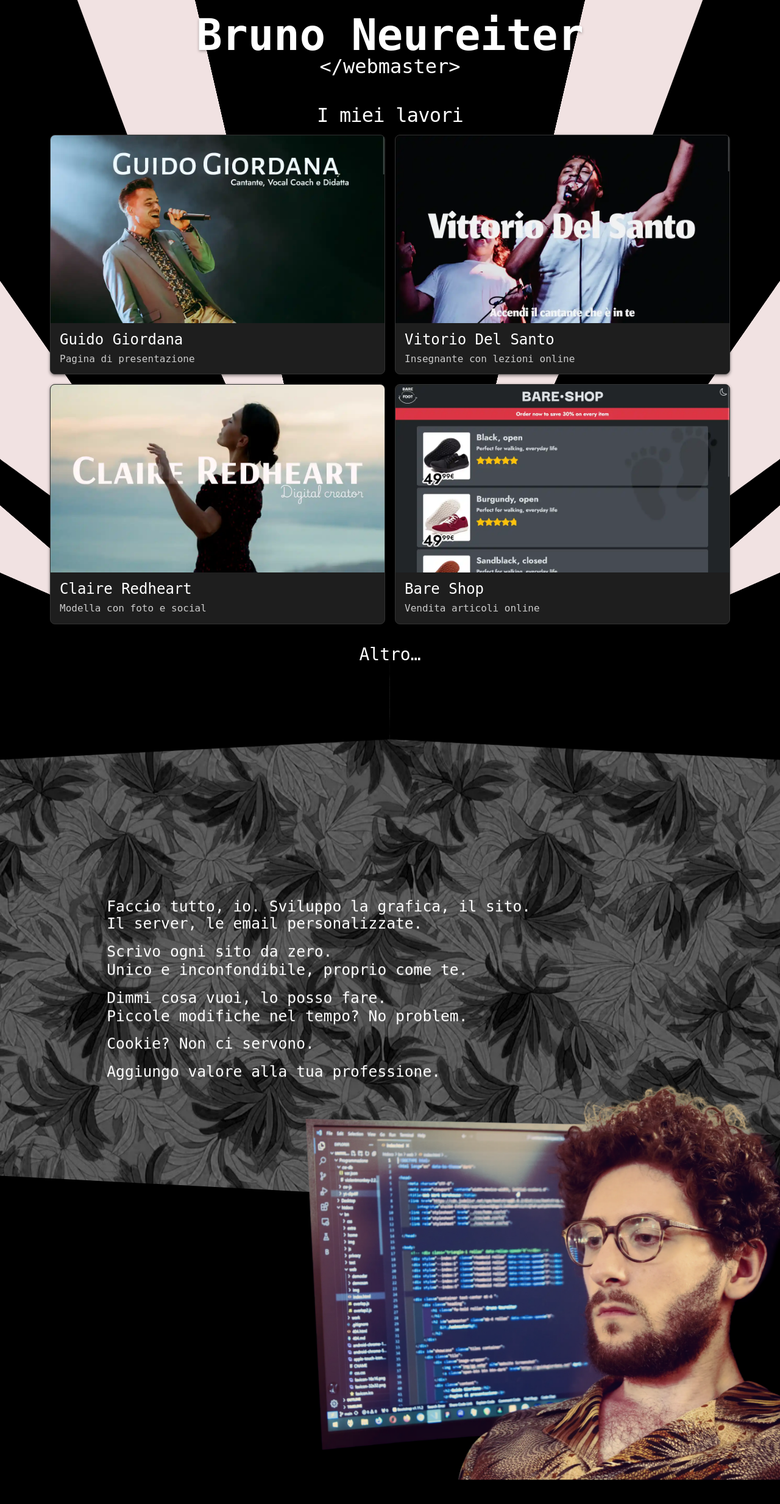
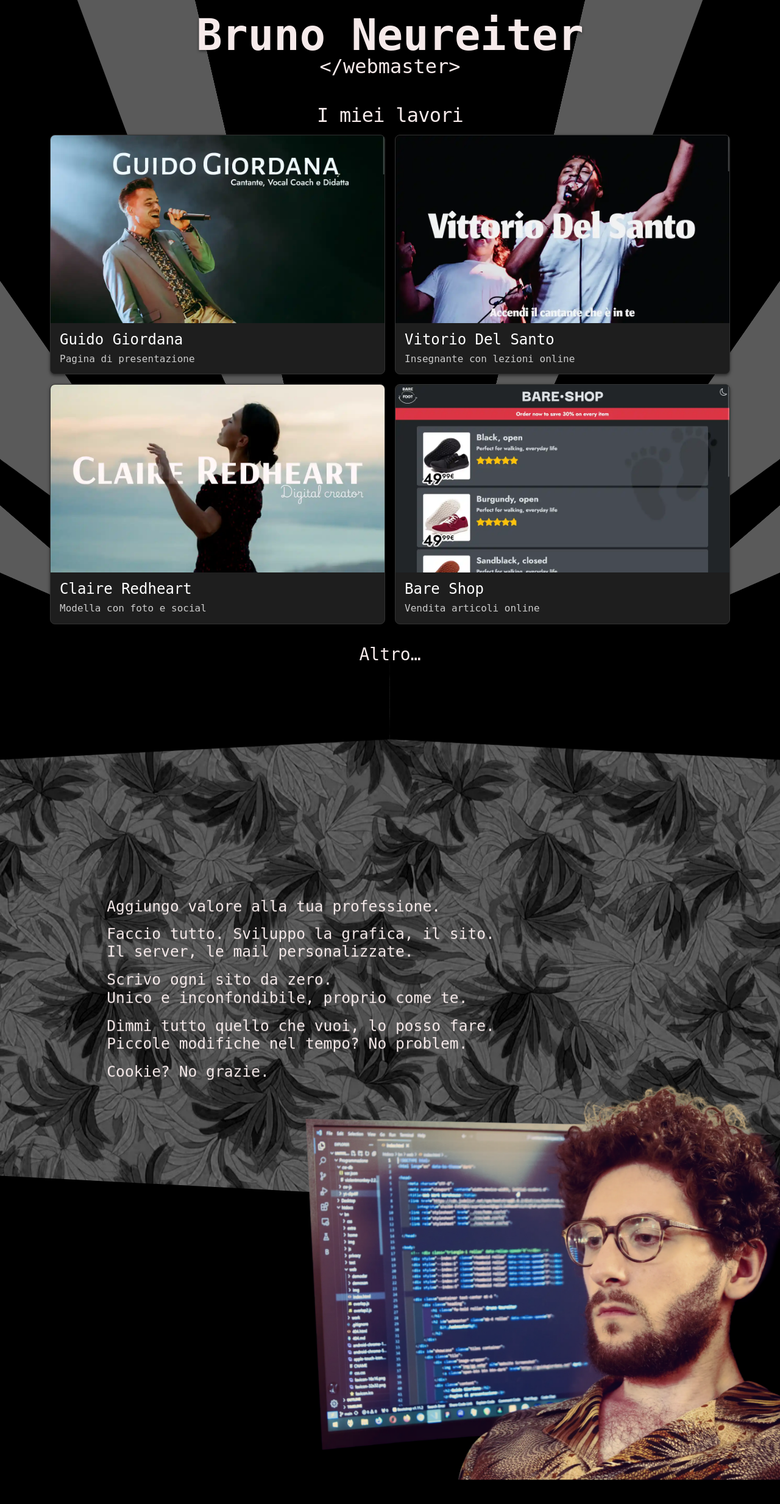
Before and after one commit to Sneffel/Bruno-Neureiter, a PHP site: page /web/ in a window 1280 px wide. Shown: the top 2467 px of the page at 61% size. Run offline with PHP 8.4, Linux system fonts and the light colour scheme.

Commit message:
fix paul

```diff
--- a/web/index.html
+++ b/web/index.html
@@ -8,7 +8,7 @@
     <link href="https://cdn.jsdelivr.net/npm/bootstrap@5.0.2/dist/css/bootstrap.min.css" rel="stylesheet"
         integrity="sha384-EVSTQN3/azprG1Anm3QDgpJLIm9Nao0Yz1ztcQTwFspd3yD65VohhpuuCOmLASjC" crossorigin="anonymous">
     <link rel="stylesheet" href="../css/home.css?v1">
-    <link rel="stylesheet" href="style.css?v3">
+    <link rel="stylesheet" href="style.css?v4">
     <link rel="stylesheet" href="../css/reset.css?v1">
     <link rel="stylesheet" href="https://cdn.jsdelivr.net/npm/bootstrap-icons@1.11.3/font/bootstrap-icons.min.css">
 
@@ -26,7 +26,8 @@
 
     <div class="container text-center mt-4 ">
         <div class="heading">
-            <h1 class="fw-bold rellax">Bruno Neureiter
+            <h1 class="fw-bold rellax">
+                Bruno Neureiter
             </h1>
             <h2 id="webmaster" class="rellax" data-rellax-speed="0">
                 &lt;/webmaster&gt;
@@ -121,17 +122,18 @@
     <div class="before-aboutme"></div>
     <section class="aboutme">
         <div class="text container">
-            <p>Faccio tutto, io. Sviluppo la grafica, il sito.<br>Il server, le email
+            <p>Aggiungo valore alla tua professione.
+            </p>
+            <p>Faccio tutto. Sviluppo la grafica, il sito.<br>Il server, le mail
                 personalizzate.
             </p>
             <p>Scrivo ogni sito da zero.<br>Unico e inconfondibile, proprio come te.
             </p>
-            <p>Dimmi cosa vuoi, lo posso fare.<br>
+            <p>Dimmi tutto quello che vuoi, lo posso fare.<br>
                 Piccole modifiche nel tempo? No problem. </p>
             <p>
-                Cookie? Non ci servono.</p>
-            <p>Aggiungo valore alla tua professione.
-            </p>
+                Cookie? No grazie.</p>
+
         </div>
     </section>
     <div class="after-aboutme"></div>
@@ -140,6 +142,7 @@
         <img src="img/me/3.webp" alt="io" style="--index:0">
         <img src="img/me/2.webp" alt="io" style="--index:1">
         <img src="img/me/1.webp" alt="io" style="--index:2">
+        <div class="overlay"></div>
     </div>
 
     <footer class="magicpattern">
--- a/web/style.css
+++ b/web/style.css
@@ -9,23 +9,23 @@
     --offwhite-50: hsla(0, 37%, 92%, 0.50);
     --offwhite-25: hsla(0, 37%, 92%, 0.25);
     --offwhite-75: hsla(0, 37%, 92%, 0.75);
-    --offwhite: hsl(0, 37%, 92%);
+    --offwhite: hsl(0, 40%, 94%);
     --broken-light: hsl(0, 0%, 68.6%);
+    --broken-lighter: hsl(0, 0%, 50%);
 
     --about-extra-space: clamp(2rem, 25vw, 20rem);
 
     --me-w: min(100vw, 800px);
     --me-h: calc(var(--me-w) * 0.752);
 
-    --shadow: drop-shadow(0px 2px 2px hsla(0, 0%, 0%, 0.33));
-    --vertical-heading-margin: 5rem;
+    --shadow: drop-shadow(0px 2px 2px hsla(0, 0%, 0%, 0.5));
     --contact-inner-radius: 1rem;
     --contact-button-inset: -0.5rem;
 }
 
 ::selection {
     background-color: #2d2d2d;
-    color: #fff;
+    color: var(--offwhite);
 }
 
 html {
@@ -38,7 +38,7 @@ body {
     margin: 0;
     padding: 0;
     background-color: #000;
-    color: #ffffff;
+    color: var(--offwhite);
     line-height: 1.2;
     font-family: 'Space Mono', monospace;
     perspective: 100px;
@@ -57,7 +57,7 @@ h1,
 h2,
 h3,
 h4 {
-    color: #fff;
+    color: var(--offwhite);
     max-width: 100vw;
     max-width: calc(100vw - 12px * 2);
 }
@@ -67,6 +67,7 @@ h1 {
     font-size: var(--h1);
     font-weight: bold;
 }
+
 
 h2,
 h3,
@@ -174,6 +175,7 @@ h4 {
     .tile {
         flex: 1 1 100%;
     }
+
 }
 
 .buttons {
@@ -347,12 +349,12 @@ p {
     position: absolute;
     right: calc(var(--width) * var(--index) - 100vw);
     top: 0;
-    background-color: var(--offwhite);
-    opacity: 1;
+    background-color: var(--broken-lighter);
+    opacity: .7;
     clip-path: polygon(50% 0%, 100% 50%, 50% 100%, 0% 50%);
     rotate: y 90deg;
     will-change: scroll-position;
-    animation: brokenLight 15s infinite;
+    /* animation: brokenLight 15s infinite; */
 }
 
 .heading {
@@ -378,7 +380,7 @@ p {
         display: flex;
         flex-direction: column-reverse;
         gap: .15rem;
-        margin: var(--vertical-heading-margin) 0;
+        margin-block: 3rem;
     }
 
     .heading h1,
@@ -533,9 +535,16 @@ p {
 }
 
 @supports not (animation-timeline: view(20% 0%)) {
-    .pic img {
-        filter: saturate(0%) contrast(1.5);
+    .pic>img:nth-child(2) {
+        display: none;
     }
+
+    .pic>img:nth-child(3) {
+        -webkit-mask-image: -webkit-gradient(linear, left top, left bottom, color-stop(0.5, rgba(0, 0, 0, 1)), to(rgba(0, 0, 0, 0)));
+        mask-image: linear-gradient(to top, rgba(0, 0, 0, 1) 0%, rgba(0, 0, 0, 0) 66%);
+    }
+
+
 }
 
 
@@ -811,6 +820,20 @@ input[type="checkbox"] {
     align-items: center;
 }
 
+@media (500px < width <= 1412px) {
+    #contactstuff .container {
+        width: 50%;
+    }
+
+}
+
+@media (300px < width <=500px) {
+    #contactstuff .container {
+        width: 100%;
+        margin-inline: 2rem;
+    }
+}
+
 html::before {
     content: "";
     z-index: 99;
@@ -828,15 +851,22 @@ html::before {
 .cursor-pointer {
     cursor: pointer;
 }
-.w-max{
+
+.w-max {
     width: max-content;
 }
+
 .w-min {
     width: min-content;
 }
 
 #contactstuff div[role="button"] {
     background-color: var(--offwhite-25);
+    display: flex;
+    flex-direction: row;
+    justify-content: space-between;
+    padding-right: 1rem;
+    padding-left: .5rem;
 }
 
 #contactstuff div[role="button"]:hover {
@@ -860,7 +890,7 @@ div.close:active {
     color: rgba(var(--offwhite), 1);
 }
 
-div.close{
+div.close {
     font-size: 1.5rem;
     width: 100%;
     display: grid;
@@ -868,23 +898,28 @@ div.close{
     margin-top: 3rem;
     transition: opacity ease 2s;
 }
-div.close > i{
+
+div.close>i {
     grid-area: 1 / 1;
 }
 
-.☺{
+.☺ {
     color: bisque;
     background-color: #000;
     animation: hideJoker 5s ease-in-out infinite alternate;
 }
-@keyframes hideJoker{
-    0%, 50%{
-        color:hsla(0, 0%, 0%, 0);
+
+@keyframes hideJoker {
+
+    0%,
+    50% {
+        color: hsla(0, 0%, 0%, 0);
         background-color: #0000;
     }
 
-    60%, 100%{
-        color:hsla(33, 100%, 88%, 100%);
+    60%,
+    100% {
+        color: hsla(33, 100%, 88%, 100%);
         background-color: #000;
     }
 }
```
Also changed, not shown: test/index.html (+3 -29 lines), test/styles.css (added, +45 -0 lines), web/contact.html (+7 -8 lines), test/pattern.svg (added).
